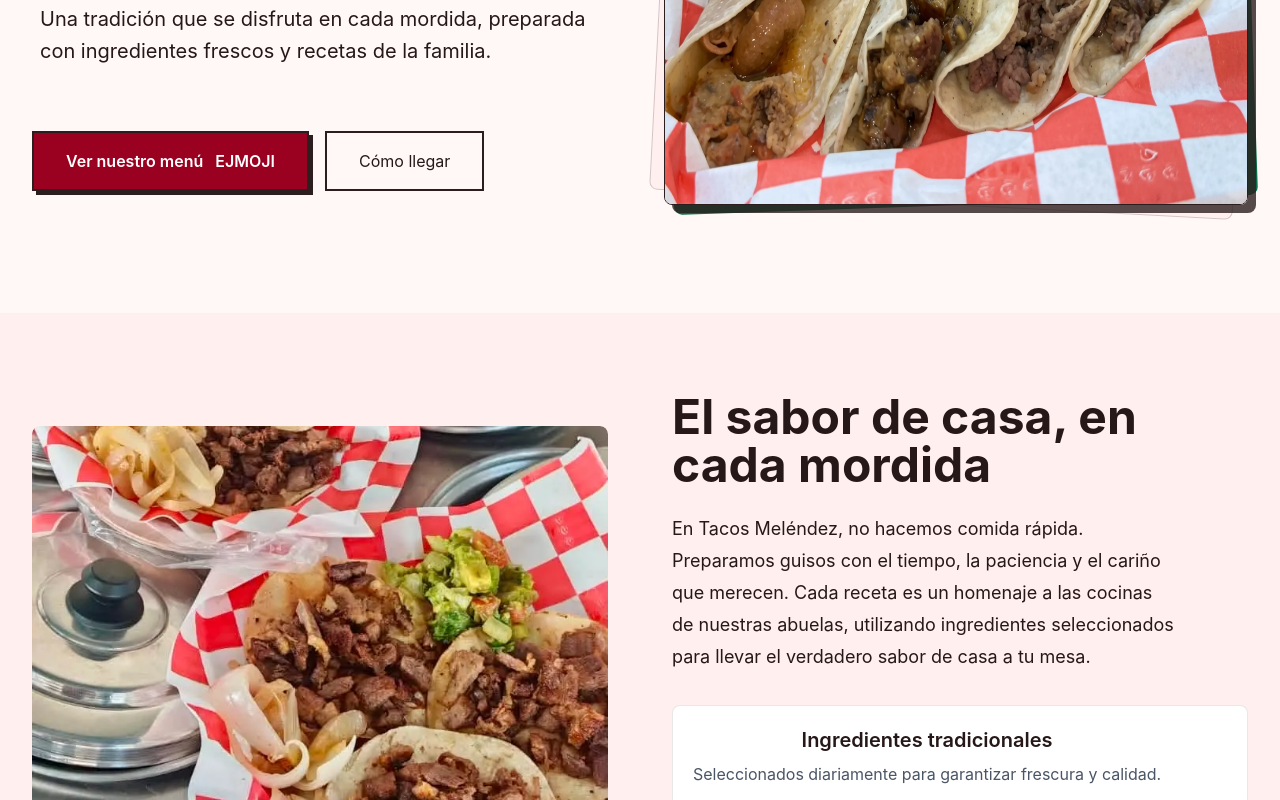
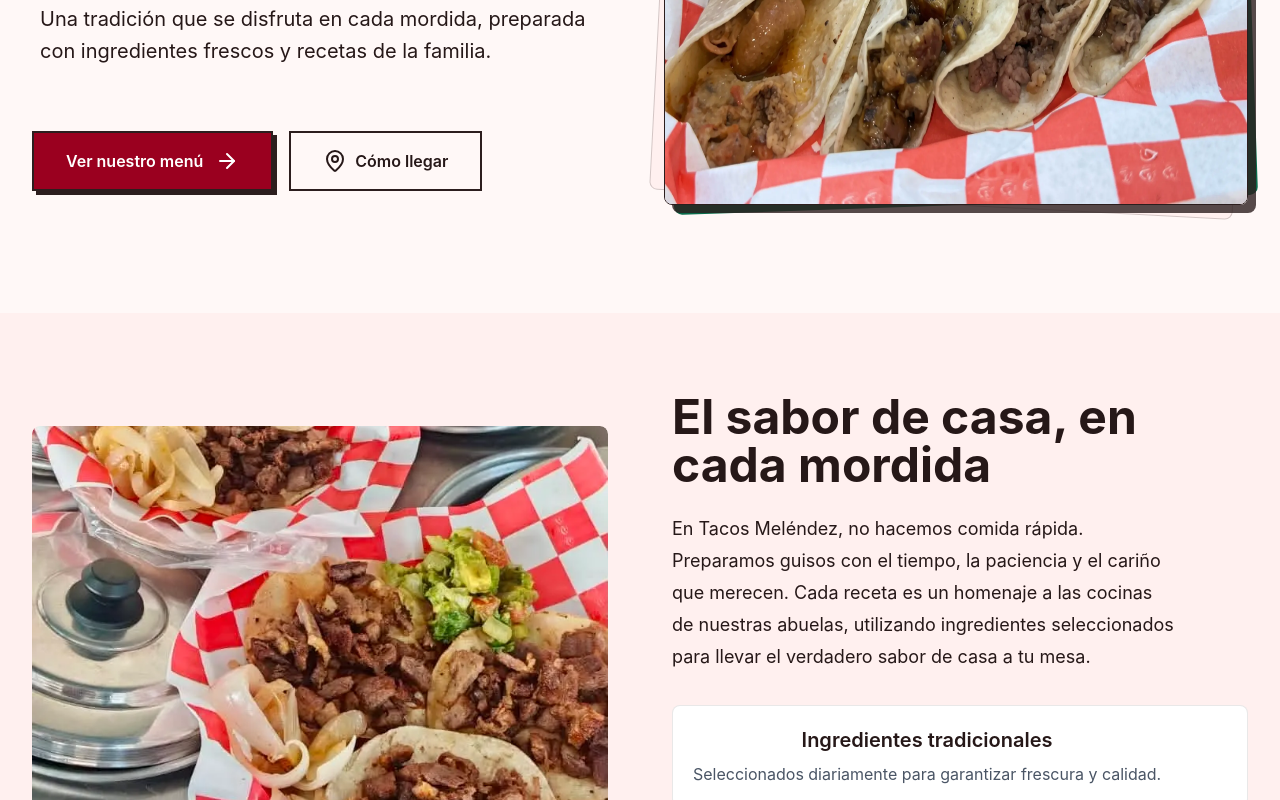
Before and after one commit to IvanPuenteB/tacos-melendez, a React (Vite) app: page / in a window 1280 px wide. Shown: the part 580-1380 px from the top of the page. Built offline with nearby package versions, Linux system fonts and the light colour scheme.

Commit message:
adding icons from lucide

```diff
--- a/src/components/About.jsx
+++ b/src/components/About.jsx
@@ -1,7 +1,9 @@
+
 
 function About() {
   return (
-      <section id="about" className="about h-auto py-20 bg-(--inverse-primary)">
+      <section id="about" className="about h-auto max-h-svh py-20 bg-(--inverse-primary)">
+
 
       <div className="container max-w-7xl mx-auto px-6 lg:px-8">
         <div className="grid grid-cols-1 lg:grid-cols-2 gap-12 lg:gap-16 items-center">
@@ -21,6 +23,7 @@ function About() {
               <h2 className="text-4xl lg:text-5xl font-bold text-left mb-6">
                 El sabor de casa, en cada mordida
               </h2>
+
 
               <p className="text-lg leading-8 text-left text-balance">
                 En Tacos Meléndez, no hacemos comida rápida. Preparamos guisos
--- a/src/components/Hero.jsx
+++ b/src/components/Hero.jsx
@@ -1,3 +1,7 @@
+import { ArrowRight, MapPin } from "lucide-react";
+
+
+
 function Hero() {
   return (
     <section className="hero mx-auto flex min-h-dvh max-w-7xl items-center justify-center bg-(--bg) p-8">
@@ -26,13 +30,14 @@ function Hero() {
               className="bg-(--primary) hover:bg-(--primary-container) text-(--on-primary) px-8 py-4 font-semibold hover:opacity-90 transition-colors inline-flex items-center gap-3 border-2 border-[#2C1E1E] shadow-[4px_4px_0px_#2C1E1E] active:translate-y-1 active:translate-x-1 active:shadow-none"
             >
               Ver nuestro menú
-            <span>EJMOJI</span>
+            <span><ArrowRight /></span>
             </a>
 
             <a
               href="/ubicacion"
-              className="inline-flex items-center gap-2 rounded-none border-2 border-[#2C1E1E] bg-transparent px-8 py-3 font-label-lg text-label-lg transition-colors hover:bg-surface-container"
+              className="inline-flex items-center gap-2 rounded-none border-2 border-[#2C1E1E] bg-transparent px-8 py-3 font-label-lg text-label-lg transition-colors hover:bg-surface-container font-semibold"
             >
+              <span><MapPin /></span>
               Cómo llegar
             </a>
           </div>
```
